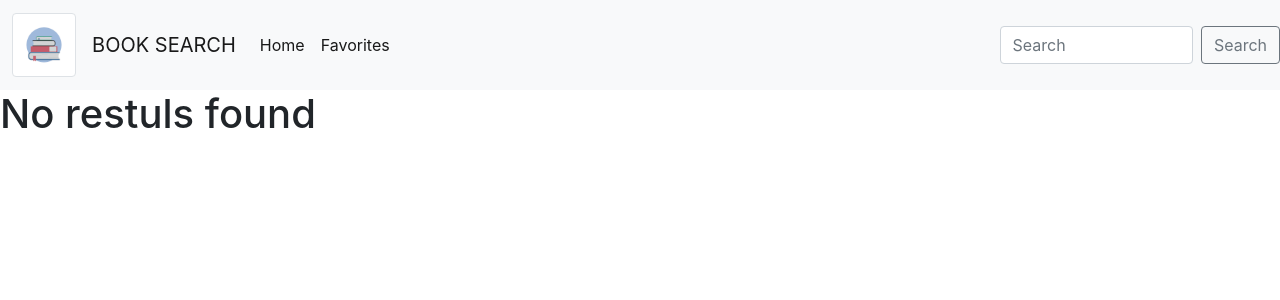
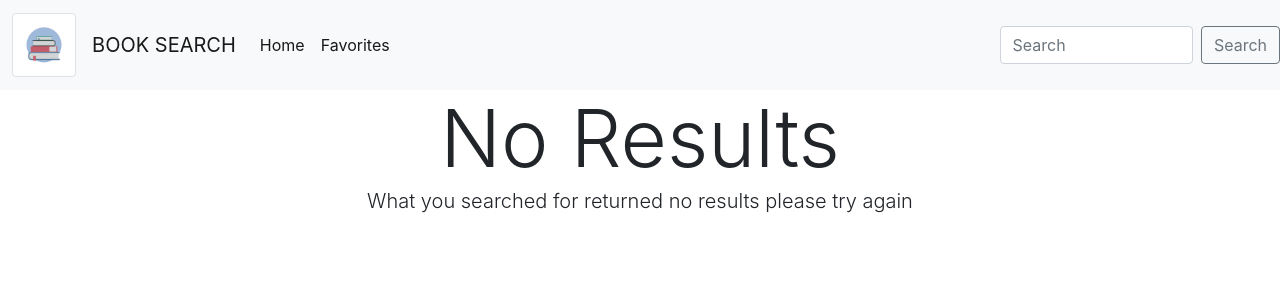
Before and after one commit to trilambda122/googlebooks-search, a React (Create React App) app in the folder client/: page /notfound in a window 1280 px wide. Shown: the top 300 px of the page. Built offline with nearby package versions, Linux system fonts and the light colour scheme.

Commit message:
updated error pages

```diff
--- a/client/src/components/Error.js
+++ b/client/src/components/Error.js
@@ -2,9 +2,26 @@ import React from 'react'
 import Nav from './Nav'
 export default function Error() {
   return (
-    <div>
-      <Nav/>
-      <h1>ERROR!!</h1>
+<div>
+<div className="page-wrap d-flex flex-row align-items-center">
+    <div className="container">
+        <div className="row justify-content-center">
+            <div className="col-md-12 text-center">
+                <span className="display-1 d-block">404</span>
+                <div className="mb-4 lead">The page you are looking for was not found.</div>
+                <a href="/" className="btn btn-link">Back to Home</a>
+            </div>
+        </div>
     </div>
+</div>
+
+</div>
+
+
+
+    // <div>
+    //   <Nav/>
+    //   <h1>ERROR!!</h1>
+    // </div>
   )
 }
--- a/client/src/components/NotFound.js
+++ b/client/src/components/NotFound.js
@@ -5,7 +5,20 @@ export default function NotFound() {
   return (
     <div>
       <Nav/>
-      <h1>No restuls found</h1>
+<div>
+<div className="page-wrap d-flex flex-row align-items-center">
+    <div className="container">
+        <div className="row justify-content-center">
+            <div className="col-md-12 text-center">
+                <span className="display-1 d-block">No Results</span>
+                <div className="mb-4 lead">What you searched for returned no results please try again</div>
+                {/* <a href="/" className="btn btn-link">Back to Home</a> */}
+            </div>
+        </div>
+    </div>
+</div>
+
+</div>
     </div>
   )
 }
```
Also changed, not shown: 1 other file (tests, documents, lock files or other folders).
